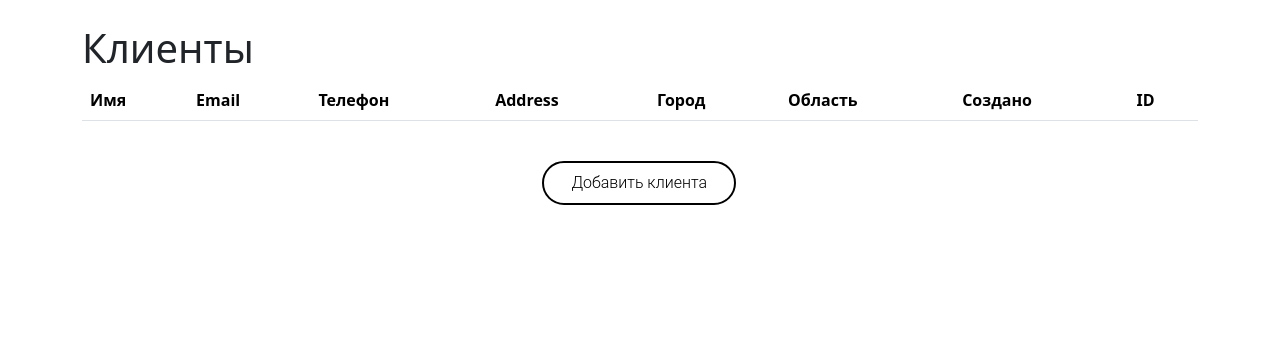
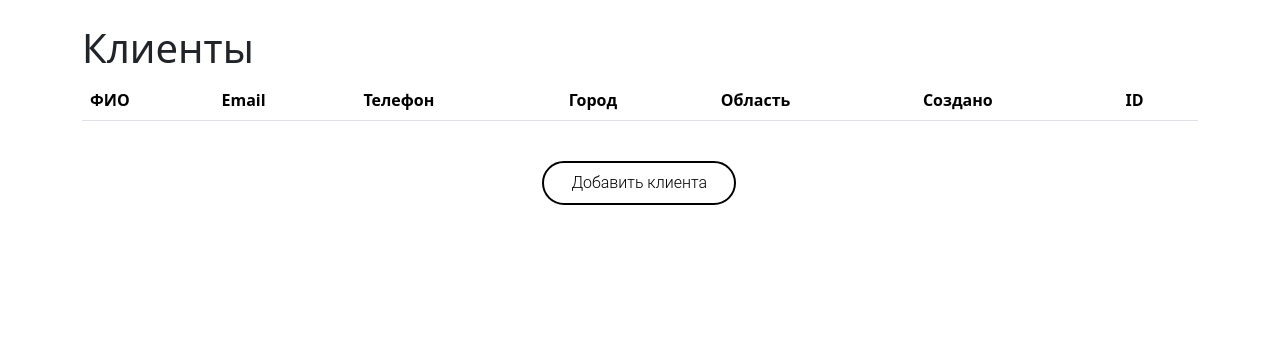
Before and after one commit to TheMatrix2/Django-CRM, a Django app: page /clients/ in a window 1280 px wide. Shown: the part 56-420 px from the top of the page. Run offline with Django 4.2, Linux system fonts and the light colour scheme; the visitor is signed in with stand-in values (Sample User, id 1); data that the repository does not hold is empty; some libraries are stand-ins or nearby versions.

Commit message:
Clients page improvements

```diff
--- a/website/templates/clients.html
+++ b/website/templates/clients.html
@@ -5,13 +5,13 @@
 <table class="table table-hover">
     <thead>
     <tr>
-        <th scope="col">Имя</th>
+        <th scope="col">ФИО</th>
         <th scope="col">Email</th>
         <th scope="col">Телефон</th>
-        <th scope="col">Address</th>
         <th scope="col">Город</th>
         <th scope="col">Область</th>
         <th scope="col">Создано</th>
+<!--        <th scope="col">Пользователем</th>-->
         <th scope="col">ID</th>
     </tr>
     </thead>
@@ -23,10 +23,10 @@
             <td>{{ client.first_name }} {{client.middle_name}} {{ client.last_name }}</td>
             <td>{{ client.email }}</td>
             <td>{{ client.phone }}</td>
-            <td>{{ client.address }}</td>
             <td>{{ client.city }}</td>
             <td>{{ client.state }}</td>
             <td>{{ client.created_at }}</td>
+<!--            <td>{{ client.created_by }}</td>-->
             <td>{{ client.id }}</td>
         </tr>
     {% endfor %}
```
Also changed, not shown: website/templates/client.html (+5 -4 lines).
